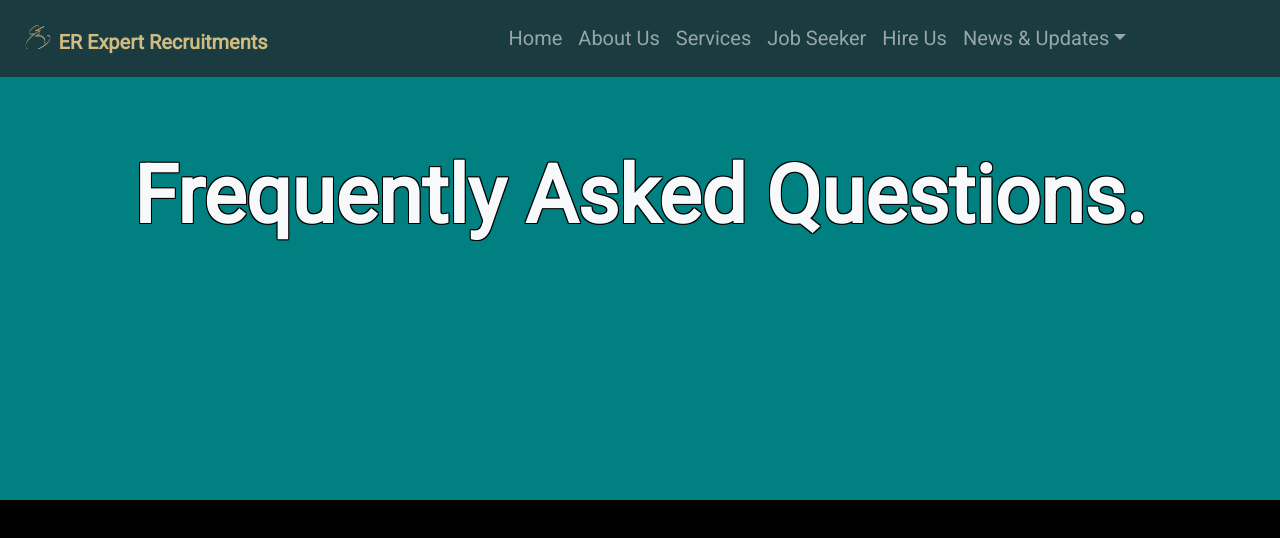
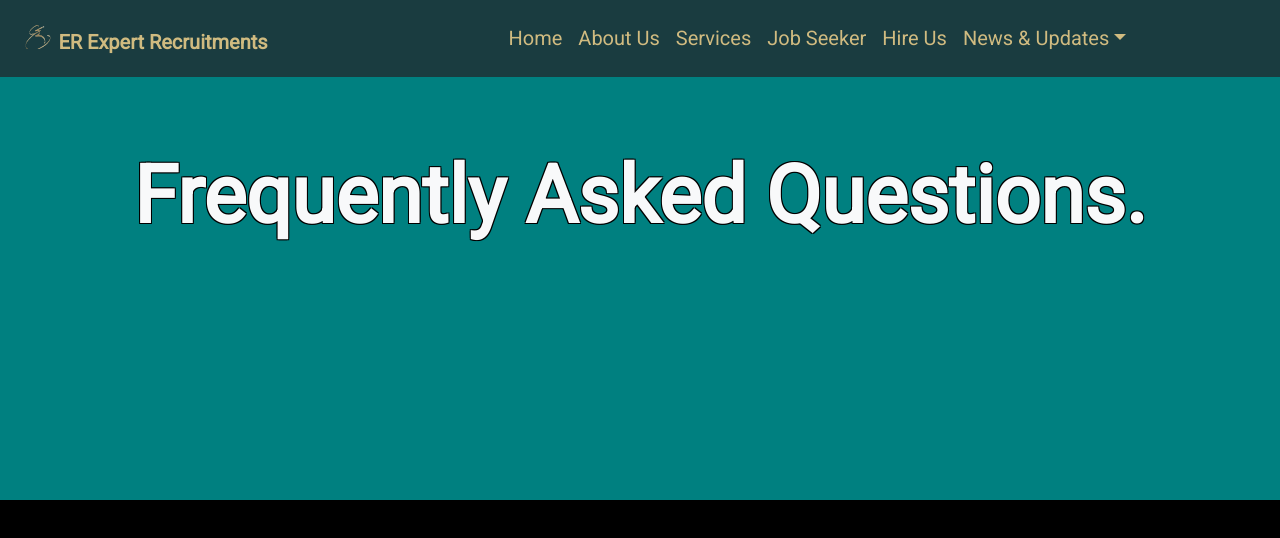
Before and after one commit to pakj8/erexpertrecruitments, a Next.js app: page /faq in a window 1280 px wide. Shown: the top 538 px of the page. Built offline with nearby package versions, Linux system fonts and the light colour scheme.

Commit message:
New Commit

```diff
--- a/components/NavigationBar.jsx
+++ b/components/NavigationBar.jsx
@@ -19,22 +19,36 @@ function NavigationBar() {
         </a>
 
         <Navbar.Toggle aria-controls="responsive-navbar-nav" />
-        <Navbar.Collapse id="responsive-navbar-nav">
+        <Navbar.Collapse id="responsive-navbar-nav ">
           <Nav className="ms-auto navItem">
-            <Nav.Link href="/">Home</Nav.Link>
+            <Nav.Link className="navColor" href="/">
+              Home
+            </Nav.Link>
 
-            <Nav.Link href="#about">About Us</Nav.Link>
+            <Nav.Link className="navColor" href="#about">
+              About Us
+            </Nav.Link>
 
-            <Nav.Link href="#services">Services</Nav.Link>
-            <Nav.Link href="#topContainer">Job Seeker</Nav.Link>
+            <Nav.Link className="navColor" href="#services">
+              Services
+            </Nav.Link>
+            <Nav.Link className="navColor" href="#topContainer">
+              Job Seeker
+            </Nav.Link>
 
-            <Nav.Link href="#topContainer">Hire Us</Nav.Link>
+            <Nav.Link className="navColor" href="#topContainer">
+              Hire Us
+            </Nav.Link>
             <NavDropdown title="News & Updates" id="collasible-nav-dropdown">
-              <NavDropdown.Item href="/blogs">Blogs</NavDropdown.Item>
-              <NavDropdown.Item href="#action/3.2">
+              <NavDropdown.Item className="navColor" href="/blogs">
+                Blogs
+              </NavDropdown.Item>
+              <NavDropdown.Item className="navColor" href="#action/3.2">
                 Company Updates
               </NavDropdown.Item>
-              <NavDropdown.Item href="#faq">FAQ</NavDropdown.Item>
+              <NavDropdown.Item className="navColor" href="#faq">
+                FAQ
+              </NavDropdown.Item>
             </NavDropdown>
           </Nav>
         </Navbar.Collapse>
--- a/components/view/MilestoneCard.jsx
+++ b/components/view/MilestoneCard.jsx
@@ -37,7 +37,7 @@ const MilestoneCard = ({ start, end, text = "", timer = 100, bgColor }) => {
   return (
     <motion.div
       whileHover={{ scale: 1.2 }}
-      className="card bg-light mt-5 border-info milestoneCard"
+      className="card bg-dark mt-5 border-info milestoneCard"
     >
       <div style={{ color: "#1a3c40" }} className="card-body">
         <h2 className="text-center text-title">{state}</h2>
--- a/styles/globals.css
+++ b/styles/globals.css
@@ -49,6 +49,7 @@ body {
 
 .headers {
   font-weight: bold !important;
+  color: #d0bb80 !important;
 }
 
 /* Navigation Bar */
@@ -67,6 +68,11 @@ body {
 
 .navItem {
   font-size: 20px;
+}
+
+.navColor,
+#collasible-nav-dropdown {
+  color: #d0bb80 !important;
 }
 
 .brand-img {
@@ -264,17 +270,24 @@ body {
 .servicesCard .card-one {
   width: 25rem;
   max-height: auto;
-  color: #1a3c40;
   padding: 1.5rem;
   background-color: white;
   pointer-events: auto;
-  transform: scale(1);
+  transform: scale(0.9);
   opacity: 1;
   transition: all 150ms ease-in-out;
   display: flex;
   flex-direction: column;
   border-radius: 20px;
   border-color: teal;
+  position: relative;
+
+  background: rgba(255, 255, 255, 0.05);
+
+  box-shadow: 0 15px 35px rgba(0, 0, 0, 0.5);
+  border-radius: 15px;
+
+  backdrop-filter: blur(10px);
 }
 
 @media (max-width: 469) {
```
Also changed, not shown: components/Challenges.jsx (+2 -9 lines), components/OurServices.jsx (+7 -7 lines), components/view/ChallengesCard.jsx (+3 -7 lines).
